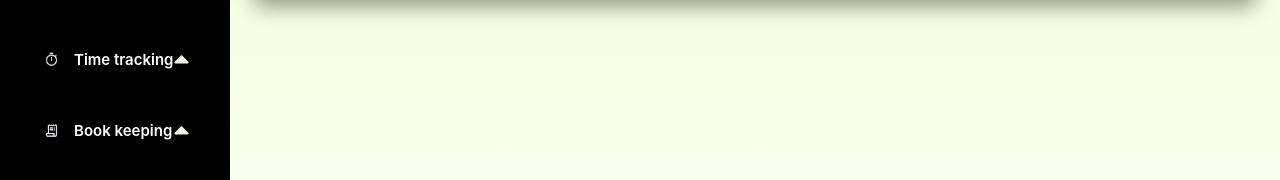
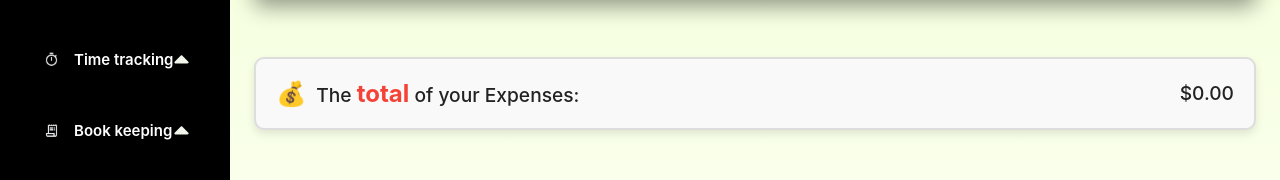
Before and after one commit to xenoninnovations/Expenser, a React (Create React App) app: page /expensetracker in a window 1280 px wide. Shown: the part 301-481 px from the top of the page. Built offline with nearby package versions, Linux system fonts and the light colour scheme; no server answers; the database is empty.

Commit message:
added total feature

```diff
--- a/src/pages/ExpenseTracker.js
+++ b/src/pages/ExpenseTracker.js
@@ -7,24 +7,26 @@ import { FaPen, FaTrash } from "react-icons/fa";
 import AddExpense from "../components/AddExpense/AddExpense";
 import { collection, getDocs } from "firebase/firestore";
 import { db } from "../config";
-import { CSVLink, CSVDownload } from "react-csv";
+import { CSVLink } from "react-csv";
 
 function ExpenseTracker() {
   // State to manage modal visibility
   const [isModalOpen, setIsModalOpen] = useState(false);
-  const [expenses, setExpenses] = useState([])
+  const [expenses, setExpenses] = useState([]);
+  const [total, setTotal] = useState(0);
 
   useEffect(() => {
     const loadExpenses = async () => {
       try {
-        const expensesRef = collection(db, "expenses"); // Reference to "categories" collection
+        const expensesRef = collection(db, "expenses"); // Reference to "expenses" collection
         const querySnapshot = await getDocs(expensesRef);
 
-        // Map through documents and set categories state
+        // Map through documents and set expenses state
         const expensesList = querySnapshot.docs.map((doc) => ({
           id: doc.id,
           ...doc.data(),
         }));
+
         setExpenses(expensesList);
       } catch (error) {
         console.error("Error fetching expenses: ", error);
@@ -32,13 +34,18 @@ function ExpenseTracker() {
     };
 
     loadExpenses();
-  }, []); // Fetch categories on component load
-  const csvData = [
-    ["firstname", "lastname", "email"],
-    ["Ahmed", "Tomi", "ah@smthing.co.com"],
-    ["Raed", "Labes", "rl@smthing.co.com"],
-    ["Yezzi", "Min l3b", "ymin@cocococo.com"]
-  ];
+  }, []); // Fetch expenses on component load
+
+  // Calculate the total whenever expenses change
+  useEffect(() => {
+    const calculateTotal = () => {
+      const sum = expenses.reduce((acc, expense) => acc + parseFloat(expense.amount || 0), 0);
+      setTotal(sum);
+    };
+
+    calculateTotal();
+  }, [expenses]); // Recalculate total when expenses state changes
+
   return (
     <div className="page">
       <Navbar />
@@ -52,7 +59,13 @@ function ExpenseTracker() {
           <button className="buttons" onClick={() => setIsModalOpen(true)}>
             Add an expense
           </button>
-          <CSVLink filename={"your-expenses"} data={csvData} className="buttons">Export as CSV</CSVLink>
+          <CSVLink
+            filename={"your-expenses"}
+            data={expenses}
+            className="buttons"
+          >
+            Export as CSV
+          </CSVLink>
         </div>
         <div className="expenses-container">
           <div className="expenses-header">
@@ -80,7 +93,12 @@ function ExpenseTracker() {
                 <tr key={index} className="table-row">
                   <td>{expense.item}</td>
                   <td>{expense.date}</td>
-                  <td>${Number(expense.amount).toFixed(2).replace(/(\d)(?=(\d{3})+(?!\d))/g, '$1,')}</td>
+                  <td>
+                    $
+                    {Number(expense.amount)
+                      .toFixed(2)
+                      .replace(/(\d)(?=(\d{3})+(?!\d))/g, "$1,")}
+                  </td>
                   <td>{expense.category}</td>
                   <td>{expense.merchant}</td>
                   <td>
@@ -92,6 +110,13 @@ function ExpenseTracker() {
             </tbody>
           </table>
         </div>
+        <div className="expenses-total">
+          <h4>
+            <span className="total-icon">💰</span>
+            The <span>total</span> of your Expenses:
+          </h4>
+          <h4>${total.toFixed(2).replace(/(\d)(?=(\d{3})+(?!\d))/g, "$1,")}</h4>
+        </div>
       </div>
       {/* AddExpense Modal */}
       {isModalOpen && <AddExpense closeModal={() => setIsModalOpen(false)} />}
--- a/src/pages/assets/styles/ExpenseTracker.css
+++ b/src/pages/assets/styles/ExpenseTracker.css
@@ -26,6 +26,37 @@
   padding: 10px 20px;
   display: flex;
   align-items: center;
+}
+
+.expenses-total {
+  display: flex;
+  justify-content: space-between;
+  align-items: center;
+  padding: 20px;
+  margin-top: 20px;
+  background-color: #f9f9f9;
+  border: 2px solid #ddd;
+  border-radius: 10px;
+  box-shadow: 0px 4px 8px rgba(0, 0, 0, 0.1);
+}
+
+.expenses-total h4 {
+  margin: 0;
+  font-size: 1.2rem;
+  font-weight: 500;
+  color: #222;
+}
+
+.expenses-total span {
+  color: #f44336;
+  font-weight: bold;
+  font-size: 1.5rem;
+}
+
+.expenses-total .total-icon {
+  font-size: 1.5rem;
+  color: #4caf50;
+  margin-right: 10px;
 }
 
 .expenses-title {
```
